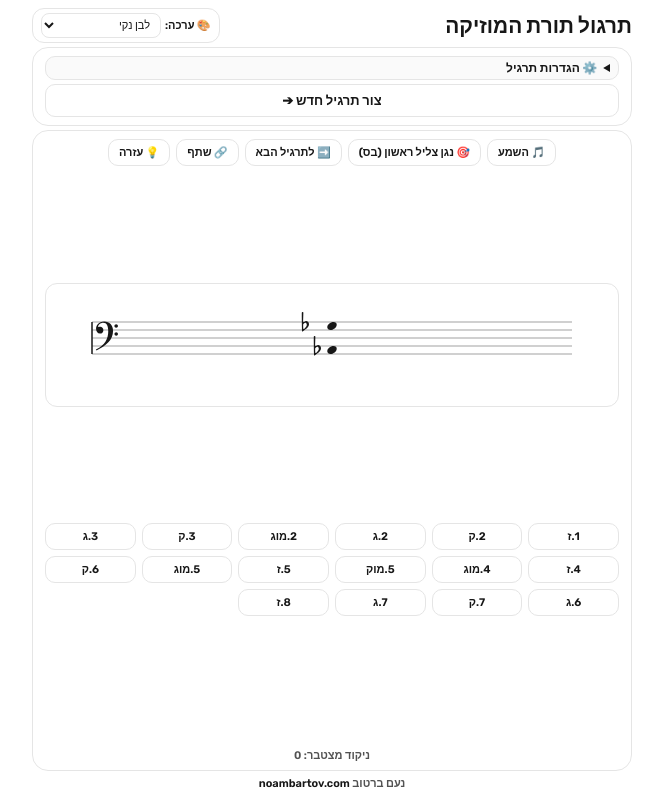
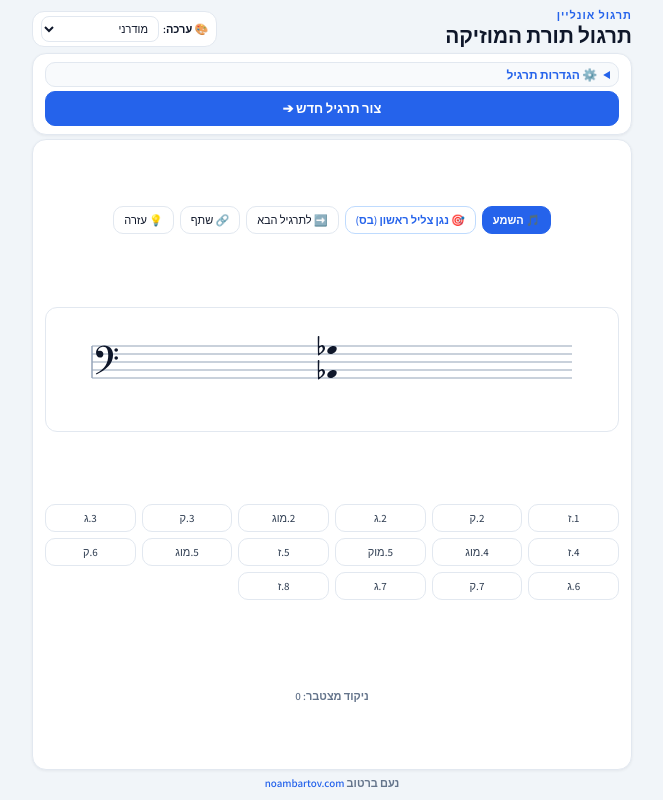
Before and after one commit to noambartov/others, a plain HTML site: page music_theory_exercise_tool.html in a window 1280 px wide. Shown: the whole page, without its empty margins (308-971 px from the left). Drawn offline with Linux system fonts and the light colour scheme.

Commit message:
Online exercise: modern theme matching the worksheets (#3)
New default "מודרני" theme: Assistant font in lighter weights, slate
background, blue primary buttons and selected pills, blue-grey staff lines.
Chords use the shared accidental/second layout. Other themes stay selectable.


Claude-Session: https://claude.ai/code/session_01M7qFxy5V7E8irjMbfLUEFP

Co-authored-by: Claude <noreply@anthropic.com>

```diff
--- a/music_theory_exercise_tool.html
+++ b/music_theory_exercise_tool.html
@@ -5,7 +5,7 @@
   <meta name="viewport" content="width=device-width, initial-scale=1.0, maximum-scale=1.0, user-scalable=no">
   <title>תרגול תורת המוזיקה - מעודכן</title>
   <style>
-    @import url('https://fonts.googleapis.com/css2?family=Rubik:wght@400;500;600;700;800&display=swap');
+    @import url('https://fonts.googleapis.com/css2?family=Assistant:wght@400;500;600;700&display=swap');
 
     :root {
       --bg-gradient: #ffffff;
@@ -24,6 +24,50 @@
       --radius-card: 16px;
       --radius-btn: 10px;
     }
+
+    /* ערכה מודרנית — זהה לדפי התרגול */
+    body.theme-modern {
+      --bg-gradient: #f1f5f9;
+      --card-bg: #ffffff;
+      --card-shadow: 0 1px 3px rgba(15, 23, 42, 0.06);
+      --primary: #2563eb;
+      --primary-hover: #1d4ed8;
+      --secondary: #2563eb;
+      --text-dark: #0f172a;
+      --text-muted: #64748b;
+      --success: #16a34a;
+      --error: #dc2626;
+      --border: 1px solid #e2e8f0;
+      --btn-bg: #ffffff;
+      --btn-color: #334155;
+      --radius-card: 14px;
+      --radius-btn: 10px;
+      --staff-line: #94a3b8;
+    }
+    body.theme-modern h1 {
+      background: none;
+      -webkit-text-fill-color: initial;
+      color: var(--text-dark);
+      font-weight: 600;
+    }
+    body.theme-modern .eyebrow { display: block; }
+    body.theme-modern .btn-main,
+    body.theme-modern .play-btn { background: var(--primary); color: #fff; border-color: var(--primary); }
+    body.theme-modern #playFirstNoteBtn { background: var(--btn-bg); color: var(--primary); border-color: #bfdbfe; }
+    body.theme-modern .btn-main:hover,
+    body.theme-modern .play-btn:hover { background: var(--primary-hover); }
+    body.theme-modern .opt-btn,
+    body.theme-modern .next-btn,
+    body.theme-modern .help-btn,
+    body.theme-modern .share-btn,
+    body.theme-modern .acc-btn { font-weight: 500; }
+    body.theme-modern .opt-btn:hover { border-color: #93c5fd; background: #eff6ff; }
+    body.theme-modern .tag-pill.active { background: var(--primary); border-color: var(--primary); }
+    body.theme-modern .staff-container { box-shadow: none; border-color: #e2e8f0; }
+    body.theme-modern details,
+    body.theme-modern .chord-answers-container,
+    body.theme-modern .mode-answers-container { background: #f8fafc; }
+    body.theme-modern .section-title { font-weight: 600; color: #0f172a; }
 
     /* ערכת חם / WARM */
     body.theme-warm {
@@ -149,7 +193,7 @@
     }
 
     body {
-      font-family: 'Rubik', -apple-system, BlinkMacSystemFont, sans-serif;
+      font-family: 'Assistant', -apple-system, BlinkMacSystemFont, sans-serif;
       background: var(--bg-gradient);
       margin: 0;
       padding: 8px;
@@ -182,7 +226,7 @@
       background: linear-gradient(135deg, var(--primary), var(--secondary));
       -webkit-background-clip: text;
       -webkit-text-fill-color: transparent;
-      font-weight: 800;
+      font-weight: 700;
       font-size: 1.3rem;
     }
 
@@ -227,7 +271,7 @@
     }
     summary {
       font-size: 12px;
-      font-weight: 700;
+      font-weight: 600;
       cursor: pointer;
       color: var(--primary);
     }
@@ -299,7 +343,7 @@
       border: var(--border);
       padding: 8px 12px;
       font-size: 13px;
-      font-weight: 700;
+      font-weight: 600;
       font-family: inherit;
       border-radius: var(--radius-btn, 10px);
       cursor: pointer;
@@ -312,7 +356,7 @@
       color: #171717;
     }
 
-    .practice-area { text-align: center; flex: 1; display: flex; flex-direction: column; justify-content: space-between; }
+    .practice-area { text-align: center; flex: 1; display: flex; flex-direction: column; justify-content: space-evenly; gap: 8px; }
 
     .action-bar {
       display: flex;
@@ -326,7 +370,7 @@
     .play-btn, .next-btn, .help-btn, .share-btn {
       padding: 6px 10px;
       border-radius: var(--radius-btn, 16px);
-      font-weight: 700;
+      font-weight: 600;
       font-size: 11px;
       font-family: inherit;
       cursor: pointer;
@@ -352,7 +396,7 @@
     .help-popover {
       display: none;
       font-size: 11px;
-      font-weight: 700;
+      font-weight: 600;
       background: var(--btn-bg);
       color: var(--primary);
       border: var(--border);
@@ -383,6 +427,9 @@
     }
 
     .staff-svg { width: 100%; height: 110px; }
+    .staff-line { stroke: var(--staff-line, currentColor); }
+    body:not(.theme-modern) .staff-line:not(.strong) { opacity: 0.4; }
+    .eyebrow { display: none; font-size: 11px; font-weight: 600; color: var(--primary); letter-spacing: 1px; }
 
     .options-grid {
       display: grid;
@@ -403,7 +450,7 @@
 
     .section-title {
       font-size: 11px;
-      font-weight: 700;
+      font-weight: 600;
       text-align: right;
       color: var(--text-dark);
     }
@@ -433,7 +480,7 @@
       border: var(--border);
       padding: 4px 10px;
       border-radius: 12px;
-      font-weight: 700;
+      font-weight: 600;
       font-size: 11px;
       font-family: inherit;
       cursor: pointer;
@@ -468,7 +515,7 @@
       align-items: flex-end;
       justify-content: center;
       padding-bottom: 4px;
-      font-weight: 700;
+      font-weight: 600;
       font-size: 10px;
       color: #334155;
     }
@@ -483,7 +530,7 @@
       margin-right: -9px;
     }
 
-    .feedback { font-size: 13px; font-weight: 700; min-height: 18px; margin-top: 2px; }
+    .feedback { font-size: 13px; font-weight: 600; min-height: 18px; margin-top: 2px; }
     .feedback.success { color: var(--success); }
     .feedback.error { color: var(--error); }
     .feedback.info { color: var(--secondary); }
@@ -500,15 +547,19 @@
     footer a { color: var(--primary); text-decoration: none; }
   </style>
 </head>
-<body class="theme-white-clean">
+<body class="theme-modern">
 
 <div class="container">
   <div class="header-bar">
-    <h1>תרגול תורת המוזיקה</h1>
+    <div>
+      <span class="eyebrow">תרגול אונליין</span>
+      <h1>תרגול תורת המוזיקה</h1>
+    </div>
     <div class="theme-selector">
       <label for="themeSelect">🎨 ערכה:</label>
       <select id="themeSelect" onchange="changeTheme(this.value)">
-        <option value="theme-white-clean" selected>לבן נקי</option>
+        <option value="theme-modern" selected>מודרני</option>
+        <option value="theme-white-clean">לבן נקי</option>
         <option value="theme-warm">חם</option>
         <option value="theme-vivid">לילה</option>
         <option value="theme-ocean">אוקיינוס</option>
@@ -995,42 +1046,25 @@ function renderStaff(ex) {
 
   for (let i = 0; i < 5; i++) {
     let y = 66 - i * 8;
-    svgContent += `<line x1="20" y1="${y}" x2="500" y2="${y}" stroke="currentColor" opacity="0.4" stroke-width="1.2"/>`;
+    svgContent += `<line x1="20" y1="${y}" x2="500" y2="${y}" class="staff-line" stroke-width="1.2"/>`;
   }
-  svgContent += `<line x1="20" y1="34" x2="20" y2="66" stroke="currentColor" stroke-width="1.5"/>`;
+  svgContent += `<line x1="20" y1="34" x2="20" y2="66" class="staff-line strong" stroke-width="1.5"/>`;
 
   svgContent += T.svg.clef(ex.clef === 'fa' ? 'fa' : 'sol', 35, STAFF);
 
-  let accOffsets = [];
-  if (!isScaleOrMode) {
-    let accCounter = 0;
-    for (let i = 0; i < ex.notes.length; i++) {
-      if (ex.notes[i].acc !== 0) {
-        let shift = (accCounter % 2 === 1) ? 12 : 0;
-        accOffsets.push(shift);
-        accCounter++;
-      } else {
-        accOffsets.push(0);
-      }
-    }
-  } else {
-    accOffsets = ex.notes.map(() => 0);
-  }
+  const layout = isScaleOrMode ? null : T.chordLayout(ex.notes);
 
   ex.notes.forEach((n, idx) => {
     let y = 66 - n.absLine * 4;
     let baseX = startX + (idx * spacing);
     let noteX = baseX;
 
-    if (!isScaleOrMode && idx > 0) {
-      const isSecond = Math.abs(ex.notes[idx].absLine - ex.notes[idx-1].absLine) === 1;
-      if (isSecond) noteX += 10;
-    }
+    if (layout && layout[idx].shifted) noteX += 10;
 
     svgContent += T.svg.ledgerLines(noteX, n.absLine, STAFF, 8);
 
     if (n.acc !== 0) {
-      let accRightX = baseX - 11 - accOffsets[idx];
+      let accRightX = baseX - 7 - (layout ? layout[idx].accColumn * 11 : 0);
       svgContent += T.svg.accidental(n.acc, accRightX, y, STAFF.space);
     }
 
```
